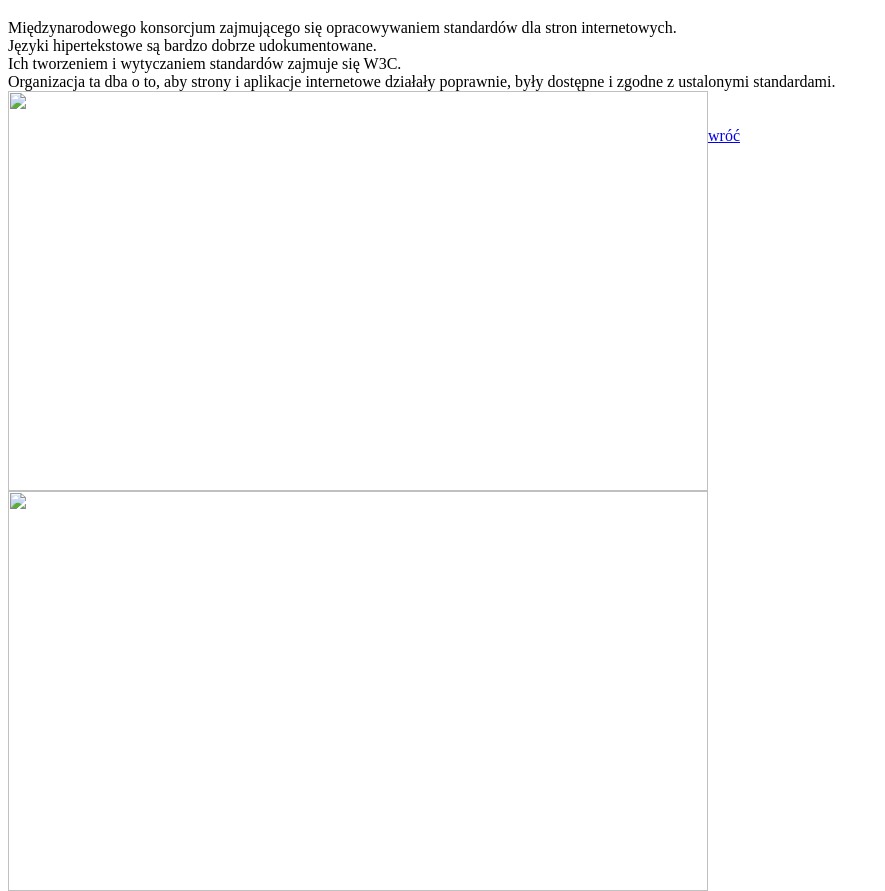
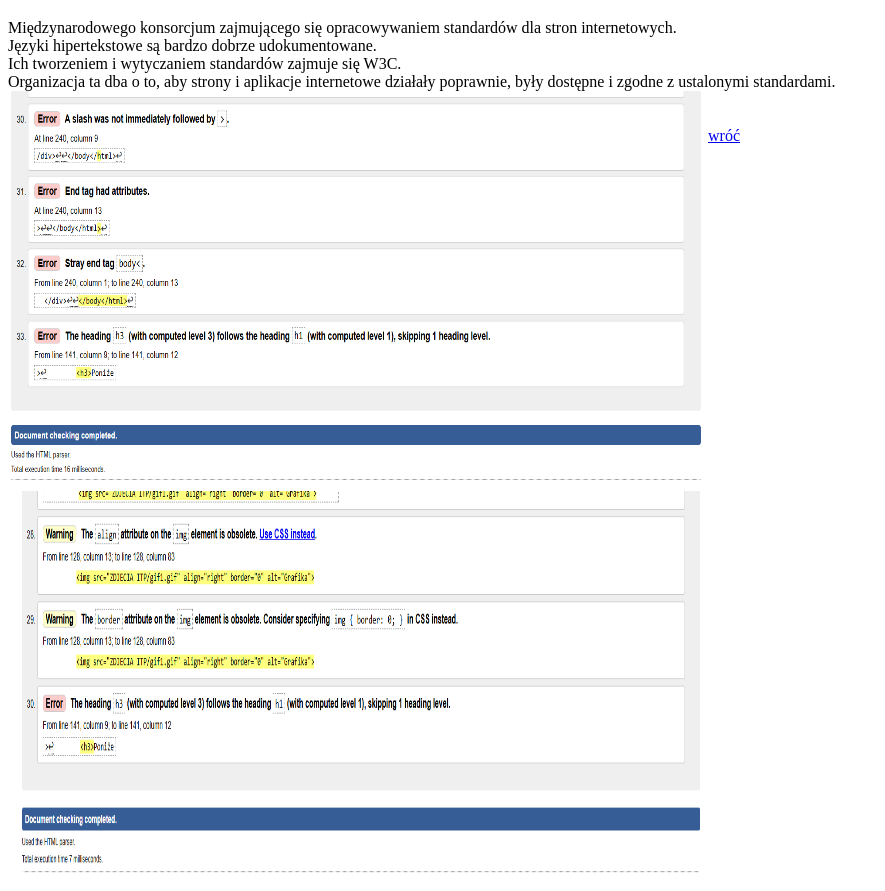
Before and after one commit to borysiatka2010-cmyk/witryny-i-aplikacje, a plain HTML site: page kozlowski_walidacja.html in a window 1280 px wide. Shown: the part 348-1239 px from the top of the page, without its empty margins (0-885 px from the left). Drawn offline with Linux system fonts and the light colour scheme.

Commit message:
Update kozlowski_walidacja.html

```diff
--- a/kozlowski_walidacja.html
+++ b/kozlowski_walidacja.html
@@ -26,8 +26,8 @@ internetowych.<br> Języki hipertekstowe są bardzo dobrze udokumentowane.<br> I
 wytyczaniem standardów zajmuje się W3C.<br> Organizacja ta dba o to, aby strony i aplikacje
 internetowe działały poprawnie, były dostępne i zgodne z ustalonymi standardami.<br>
 
-<img src="wal1.png" ALIGN=left border=0 width=700 height=400><br>
-<img src="wal.png" ALIGN=left border=0 width=700 height=400><br>
+<img src="ZDJECIA ITP/wal1.png" ALIGN=left border=0 width=700 height=400><br>
+<img src="ZDJECIA ITP/wal.png" ALIGN=left border=0 width=700 height=400><br>
 
 <A HREF="index.html"> wróć </A>
 
```
